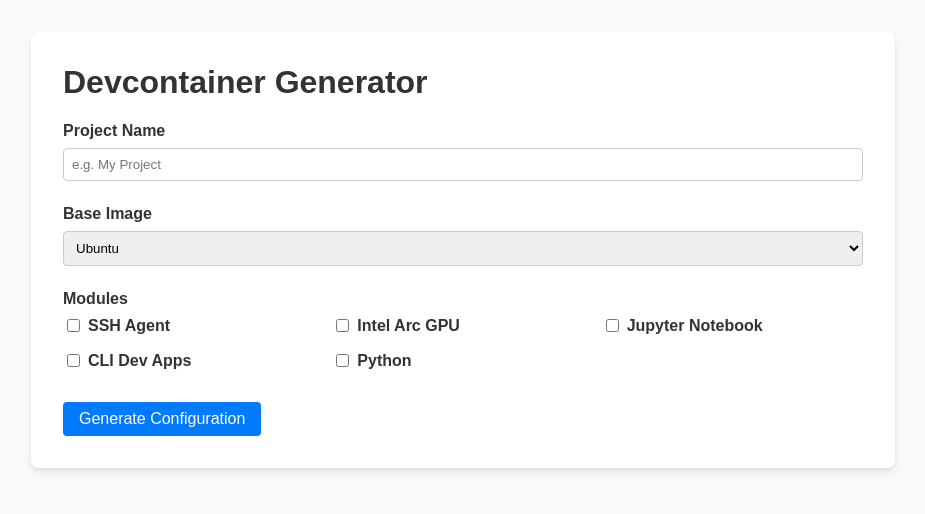
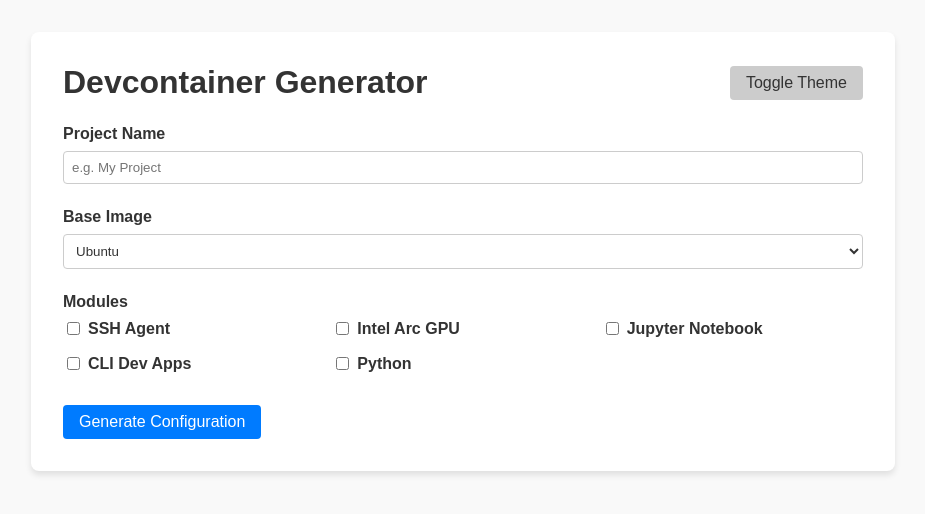
Before and after one commit to Nate-Cheney/Orbital, a Flask app: page / in a window 1280 px wide. Shown: the top 514 px of the page, without its empty margins (177-1102 px from the left). Run offline with Flask 3, Linux system fonts and the light colour scheme.

Commit message:
Added dark mode and a toggle.

```diff
--- a/templates/index.html
+++ b/templates/index.html
@@ -5,12 +5,51 @@
     <meta name="viewport" content="width=device-width, initial-scale=1.0">
     <title>Devcontainer Generator</title>
     <style>
-        body { font-family: sans-serif; margin: 2rem; background: #f9f9f9; color: #333; }
-        .container { max-width: 800px; margin: 0 auto; background: #fff; padding: 2rem; border-radius: 8px; box-shadow: 0 4px 6px rgba(0,0,0,0.1); }
-        h1 { margin-top: 0; }
+        :root {
+            --bg-color: #f9f9f9;
+            --text-color: #333;
+            --container-bg: #fff;
+            --input-border: #ccc;
+            --input-bg: #fff;
+            --input-text: #333;
+        }
+
+        @media (prefers-color-scheme: dark) {
+            :root {
+                --bg-color: #121212;
+                --text-color: #e0e0e0;
+                --container-bg: #1e1e1e;
+                --input-border: #444;
+                --input-bg: #2d2d2d;
+                --input-text: #e0e0e0;
+            }
+        }
+
+        body.light-mode {
+            --bg-color: #f9f9f9;
+            --text-color: #333;
+            --container-bg: #fff;
+            --input-border: #ccc;
+            --input-bg: #fff;
+            --input-text: #333;
+        }
+
+        body.dark-mode {
+            --bg-color: #121212;
+            --text-color: #e0e0e0;
+            --container-bg: #1e1e1e;
+            --input-border: #444;
+            --input-bg: #2d2d2d;
+            --input-text: #e0e0e0;
+        }
+
+        body { font-family: sans-serif; margin: 2rem; background: var(--bg-color); color: var(--text-color); transition: background 0.3s, color 0.3s; }
+        .container { max-width: 800px; margin: 0 auto; background: var(--container-bg); padding: 2rem; border-radius: 8px; box-shadow: 0 4px 6px rgba(0,0,0,0.1); transition: background 0.3s; }
+        .header-top { display: flex; justify-content: space-between; align-items: center; margin-bottom: 1.5rem; }
+        h1 { margin: 0; }
         .form-group { margin-bottom: 1.5rem; }
         label { display: block; font-weight: bold; margin-bottom: 0.5rem; }
-        input[type="text"], select { width: 100%; padding: 0.5rem; border: 1px solid #ccc; border-radius: 4px; box-sizing: border-box; }
+        input[type="text"], select { width: 100%; padding: 0.5rem; border: 1px solid var(--input-border); background: var(--input-bg); color: var(--input-text); border-radius: 4px; box-sizing: border-box; }
         .modules-grid { display: grid; grid-template-columns: repeat(auto-fill, minmax(200px, 1fr)); gap: 0.5rem; }
         .module-item { display: flex; align-items: center; }
         .module-item input { margin-right: 0.5rem; }
@@ -21,6 +60,8 @@
         .output-header { display: flex; justify-content: space-between; align-items: center; }
         .copy-btn { background: #555; color: white; border: none; padding: 0.25rem 0.5rem; border-radius: 4px; cursor: pointer; }
         .copy-btn:hover { background: #777; }
+        .theme-btn { background: var(--input-border); color: var(--text-color); }
+        .theme-btn:hover { opacity: 0.8; }
         .error { color: red; font-weight: bold; }
         /* Hide outputs initially */
         #output-container { display: none; }
@@ -29,7 +70,10 @@
 <body>
 
 <div class="container">
-    <h1>Devcontainer Generator</h1>
+    <div class="header-top">
+        <h1>Devcontainer Generator</h1>
+        <button id="theme-toggle" class="btn theme-btn">Toggle Theme</button>
+    </div>
     <form id="generator-form">
         <div class="form-group">
             <label for="project-name">Project Name</label>
@@ -77,6 +121,34 @@
 </div>
 
 <script>
+    // Theme toggling logic
+    const themeToggleBtn = document.getElementById('theme-toggle');
+    const currentTheme = localStorage.getItem('theme');
+
+    if (currentTheme) {
+        document.body.classList.add(currentTheme);
+    }
+
+    themeToggleBtn.addEventListener('click', () => {
+        if (document.body.classList.contains('dark-mode')) {
+            document.body.classList.remove('dark-mode');
+            document.body.classList.add('light-mode');
+            localStorage.setItem('theme', 'light-mode');
+        } else if (document.body.classList.contains('light-mode')) {
+            document.body.classList.remove('light-mode');
+            document.body.classList.add('dark-mode');
+            localStorage.setItem('theme', 'dark-mode');
+        } else {
+            if (window.matchMedia && window.matchMedia('(prefers-color-scheme: dark)').matches) {
+                document.body.classList.add('light-mode');
+                localStorage.setItem('theme', 'light-mode');
+            } else {
+                document.body.classList.add('dark-mode');
+                localStorage.setItem('theme', 'dark-mode');
+            }
+        }
+    });
+
     // Fetch options on page load
     fetch('/api/options')
         .then(response => response.json())
```
